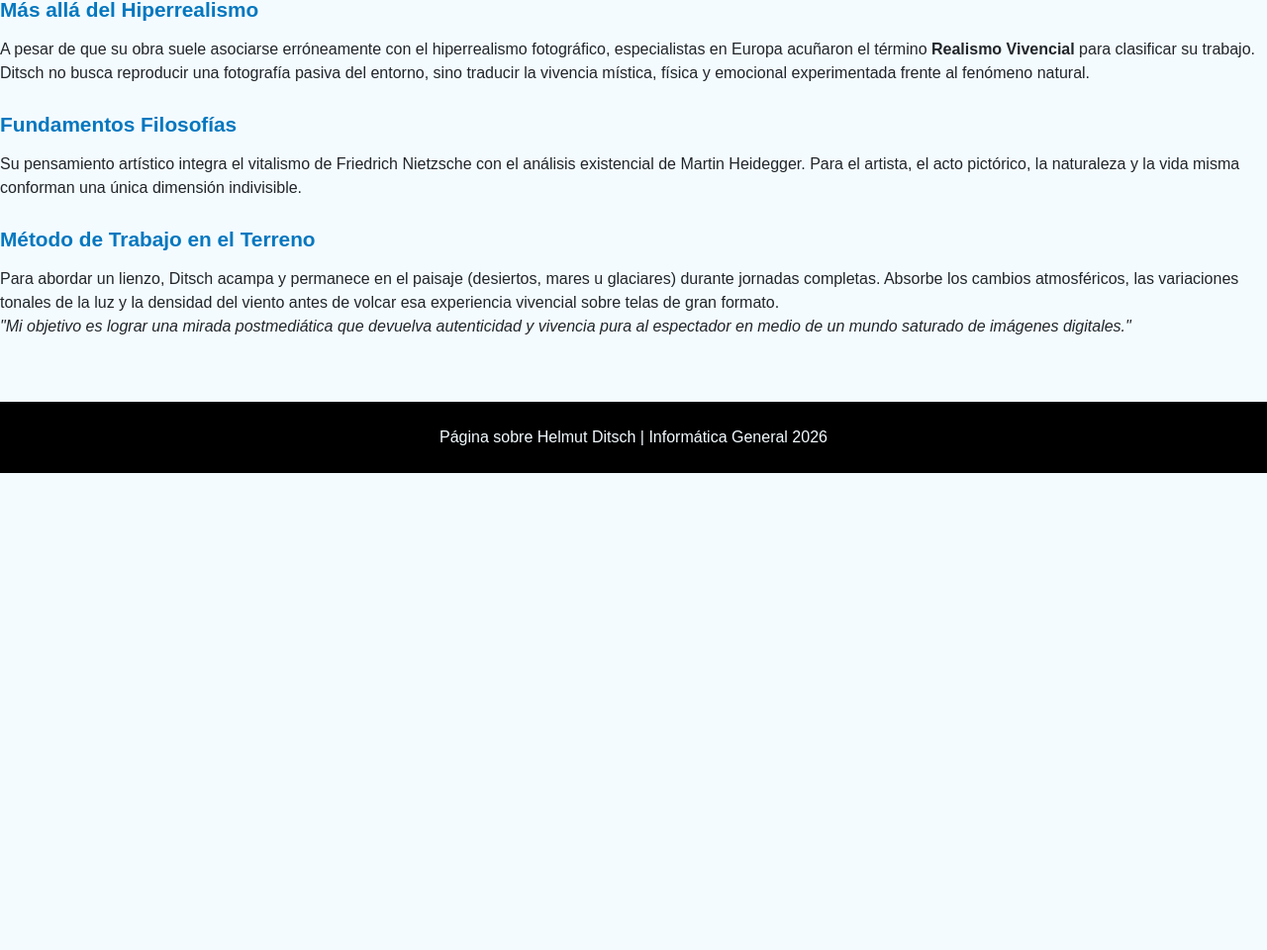
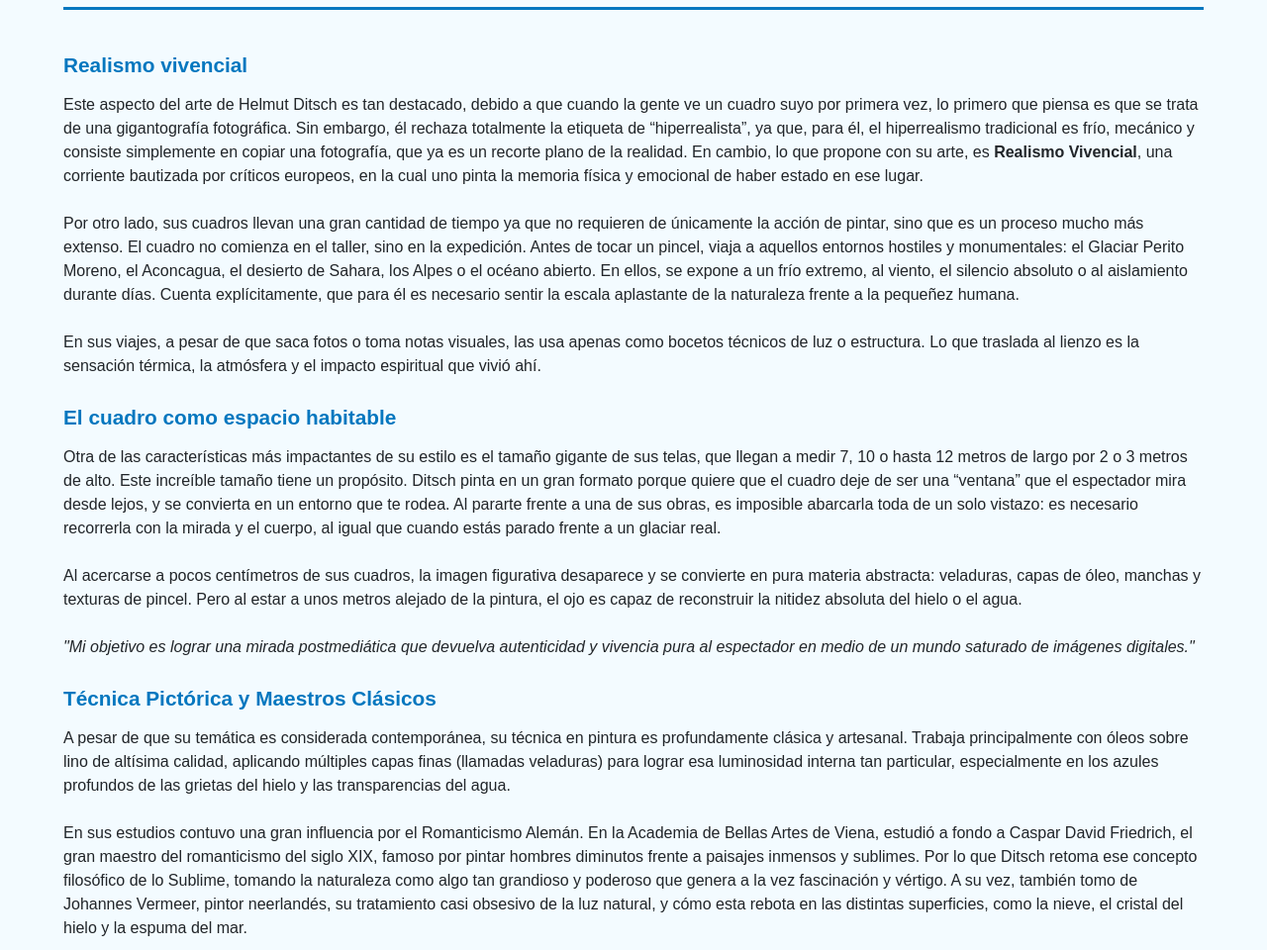
Before and after one commit to MatiasCorderi/TP2_Grupo8, a plain HTML site: page estilo.html in a window 1280 px wide. Shown: the part 157-1117 px from the top of the page at 99% size. Before the commit the page ends 800 px from the top, so only its background shows below. Drawn offline with nearby package versions, Linux system fonts and the light colour scheme; some packages are replaced by stand-ins of ours; a script that the page names is missing.

Commit message:
Estilos acutalizados
+ texto

```diff
--- a/estilo.html
+++ b/estilo.html
@@ -27,21 +27,37 @@
             </div>
         </nav>
 
-    <main class="contenedor-principal">
-        <h1 class="titulo-seccion">Estilo: El Realismo Vivencial</h1>
+        <header class="contenedor-general">
+            <h1 class="titulo-seccion">El Arte de Helmut Ditsch</h1>
+        </header>
 
-        <h2 class="subtitulo-seccion">Más allá del Hiperrealismo</h2>
-        <p>A pesar de que su obra suele asociarse erróneamente con el hiperrealismo fotográfico, especialistas en Europa acuñaron el término <strong>Realismo Vivencial</strong> para clasificar su trabajo. Ditsch no busca reproducir una fotografía pasiva del entorno, sino traducir la vivencia mística, física y emocional experimentada frente al fenómeno natural.</p>
+        <main class="contenedor-general">
 
-        <h2 class="subtitulo-seccion">Fundamentos Filosofías</h2>
-        <p>Su pensamiento artístico integra el vitalismo de Friedrich Nietzsche con el análisis existencial de Martin Heidegger. Para el artista, el acto pictórico, la naturaleza y la vida misma conforman una única dimensión indivisible.</p>
+            <h2 class="subtitulo-seccion">Realismo vivencial</h2>
+            <p>Este aspecto del arte de Helmut Ditsch es tan destacado, debido a que cuando la gente ve un cuadro suyo por primera vez, lo primero que piensa es que se trata de una gigantografía fotográfica. Sin embargo, él rechaza totalmente la etiqueta de “hiperrealista”, ya que, para él, el hiperrealismo tradicional es frío, mecánico y consiste simplemente en copiar una fotografía, que ya es un recorte plano de la realidad. En cambio, lo que propone con su arte, es <strong>Realismo Vivencial</strong>, una corriente bautizada por críticos europeos, en la cual uno pinta la memoria física y emocional de haber estado en ese lugar.</p>
+            <br>
+            <p>Por otro lado, sus cuadros llevan una gran cantidad de tiempo ya que no requieren de únicamente la acción de pintar, sino que es un proceso mucho más extenso. El cuadro no comienza en el taller, sino en la expedición. Antes de tocar un pincel, viaja a aquellos entornos hostiles y monumentales: el Glaciar Perito Moreno, el Aconcagua, el desierto de Sahara, los Alpes o el océano abierto. En ellos, se expone a un frío extremo, al viento, el silencio absoluto o al aislamiento durante días. Cuenta explícitamente, que para él es necesario sentir la escala aplastante de la naturaleza frente a la pequeñez humana.</p>
+            <br>
+            <p>En sus viajes, a pesar de que saca fotos o toma notas visuales, las usa apenas como bocetos técnicos de luz o estructura. Lo que traslada al lienzo es la sensación térmica, la atmósfera y el impacto espiritual que vivió ahí.</p>
 
-        <h2 class="subtitulo-seccion">Método de Trabajo en el Terreno</h2>
-        <p>Para abordar un lienzo, Ditsch acampa y permanece en el paisaje (desiertos, mares u glaciares) durante jornadas completas. Absorbe los cambios atmosféricos, las variaciones tonales de la luz y la densidad del viento antes de volcar esa experiencia vivencial sobre telas de gran formato.</p>
+            <h2 class="subtitulo-seccion">El cuadro como espacio habitable</h2>
+            <p>Otra de las características más impactantes de su estilo es el tamaño gigante de sus telas, que llegan a medir 7, 10 o hasta 12 metros de largo por 2 o 3 metros de alto. Este increíble tamaño tiene un propósito. Ditsch pinta en un gran formato porque quiere que el cuadro deje de ser una “ventana” que el espectador mira desde lejos, y se convierta en un entorno que te rodea. Al pararte frente a una de sus obras, es imposible abarcarla toda de un solo vistazo: es necesario recorrerla con la mirada y el cuerpo, al igual que cuando estás parado frente a un glaciar real.</p>
+            <br>
+            <p>Al acercarse a pocos centímetros de sus cuadros, la imagen figurativa desaparece y se convierte en pura materia abstracta: veladuras, capas de óleo, manchas y texturas de pincel. Pero al estar a unos metros alejado de la pintura, el ojo es capaz de reconstruir la nitidez absoluta del hielo o el agua.</p>
+            <br>
 
             <div class="caja-destacada">
-            <p class="italic">"Mi objetivo es lograr una mirada postmediática que devuelva autenticidad y vivencia pura al espectador en medio de un mundo saturado de imágenes digitales."</p>
+                <blockquote class="italic">"Mi objetivo es lograr una mirada postmediática que devuelva autenticidad y vivencia pura al espectador en medio de un mundo saturado de imágenes digitales."</blockquote>
             </div>
+
+
+            <h2 class="subtitulo-seccion">Técnica Pictórica y Maestros Clásicos</h2>
+            <p>A pesar de que su temática es considerada contemporánea, su técnica en pintura es profundamente clásica y artesanal. Trabaja principalmente con óleos sobre lino de altísima calidad, aplicando múltiples capas finas (llamadas veladuras) para lograr esa luminosidad interna tan particular, especialmente en los azules profundos de las grietas del hielo y las transparencias del agua.</p>
+            <br>
+            <p>En sus estudios contuvo una gran influencia por el Romanticismo Alemán. En la Academia de Bellas Artes de Viena, estudió a fondo a Caspar David Friedrich, el gran maestro del romanticismo del siglo XIX, famoso por pintar hombres diminutos frente a paisajes inmensos y sublimes. Por lo que Ditsch retoma ese concepto filosófico de lo Sublime, tomando la naturaleza como algo tan grandioso y poderoso que genera a la vez fascinación y vértigo. A su vez, también tomo de Johannes Vermeer, pintor neerlandés, su tratamiento casi obsesivo de la luz natural, y cómo esta rebota en las distintas superficies, como la nieve, el cristal del hielo y la espuma del mar.</p>
+            <br>
+            <p>Un último aspecto en relación a su técnica, está asociado con el arte musical. Para Ditsch, la pintura y la música son lo mismo. Tiene formación como compositor y pianista, y suele decir que concibe sus cuadros como sinfonías: el ritmo de las olas o las fracturas de un glaciar funcionan para él como compases musicales, luces y silencios.</p>
+
         </main>
 
         <footer class="pie-pagina">
```
Lines whose indentation alone changed are shown as unchanged.
